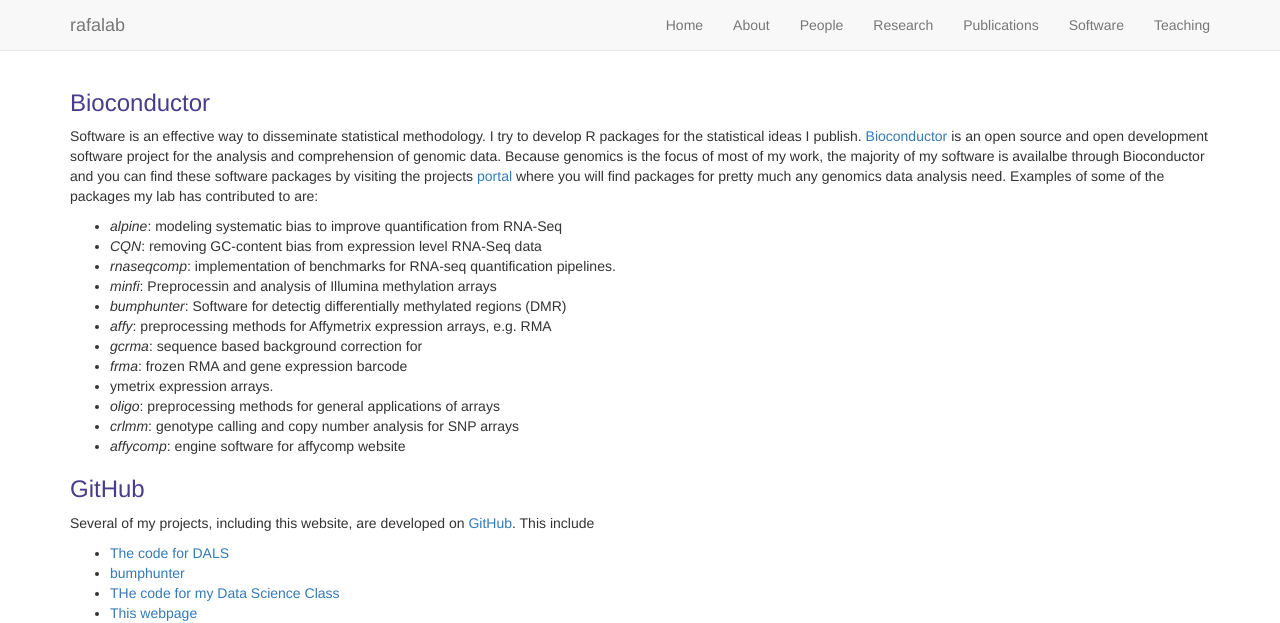
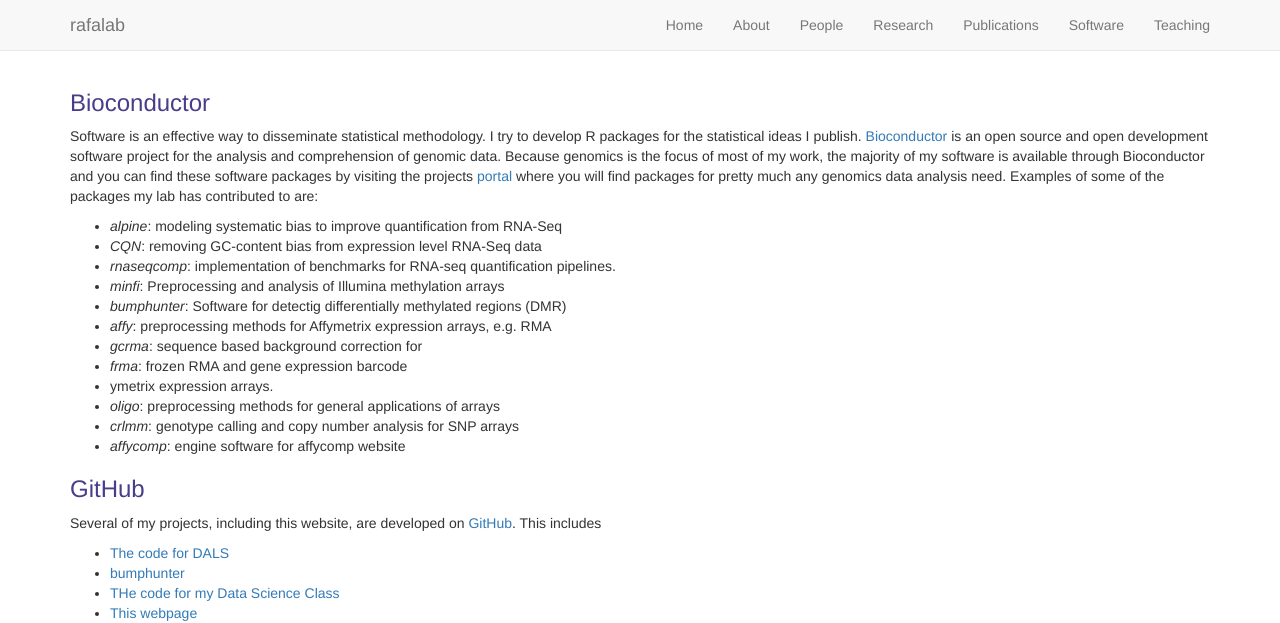
Before and after one commit to rafalab/rafalab.github.io, a Jekyll site: the page built from pages/software.md, in a window 1280 px wide and 956 px high. Shown: the top 623 px of the window. Built offline with Jekyll 4.4.1, drawn with Linux system fonts in a browser that asks for light colours; nearby versions of some CDN libraries.

Commit message:
Update software.md

```diff
--- a/pages/software.md
+++ b/pages/software.md
@@ -9,7 +9,7 @@ Software is an effective way to disseminate statistical methodology. I try to de
 [Bioconductor](http://www.bioconductor.org) is an open source and open development
 software project for the analysis and comprehension of genomic
 data. Because genomics is the focus of most of my work, the majority
-of my software is availalbe through Bioconductor and you can find
+of my software is available through Bioconductor and you can find
 these software packages by visiting the projects
 [portal](http://www.bioconductor.org) where you will find packages for pretty
 much any genomics data analysis need. Examples of some of the
@@ -18,7 +18,7 @@ packages my lab has contributed to are:
 - _alpine_: modeling systematic bias to improve quantification from RNA-Seq
 - _CQN_: removing GC-content bias from expression level RNA-Seq data
 - _rnaseqcomp_: implementation of benchmarks for RNA-seq quantification pipelines.
-- _minfi_: Preprocessin and analysis of Illumina methylation arrays
+- _minfi_: Preprocessing and analysis of Illumina methylation arrays
 - _bumphunter_: Software for detectig differentially methylated regions (DMR)
 -  _affy_: preprocessing methods for Affymetrix expression arrays, e.g. RMA
 - _gcrma_: sequence based background correction for
@@ -30,7 +30,7 @@ packages my lab has contributed to are:
 
 ### GitHub
 
-Several of my projects, including this website, are developed on [GitHub](https://github.com/rafalab). This include
+Several of my projects, including this website, are developed on [GitHub](https://github.com/rafalab). This includes
 
 
 - [The code for DALS](https://github.com/genomicsclass)
```
